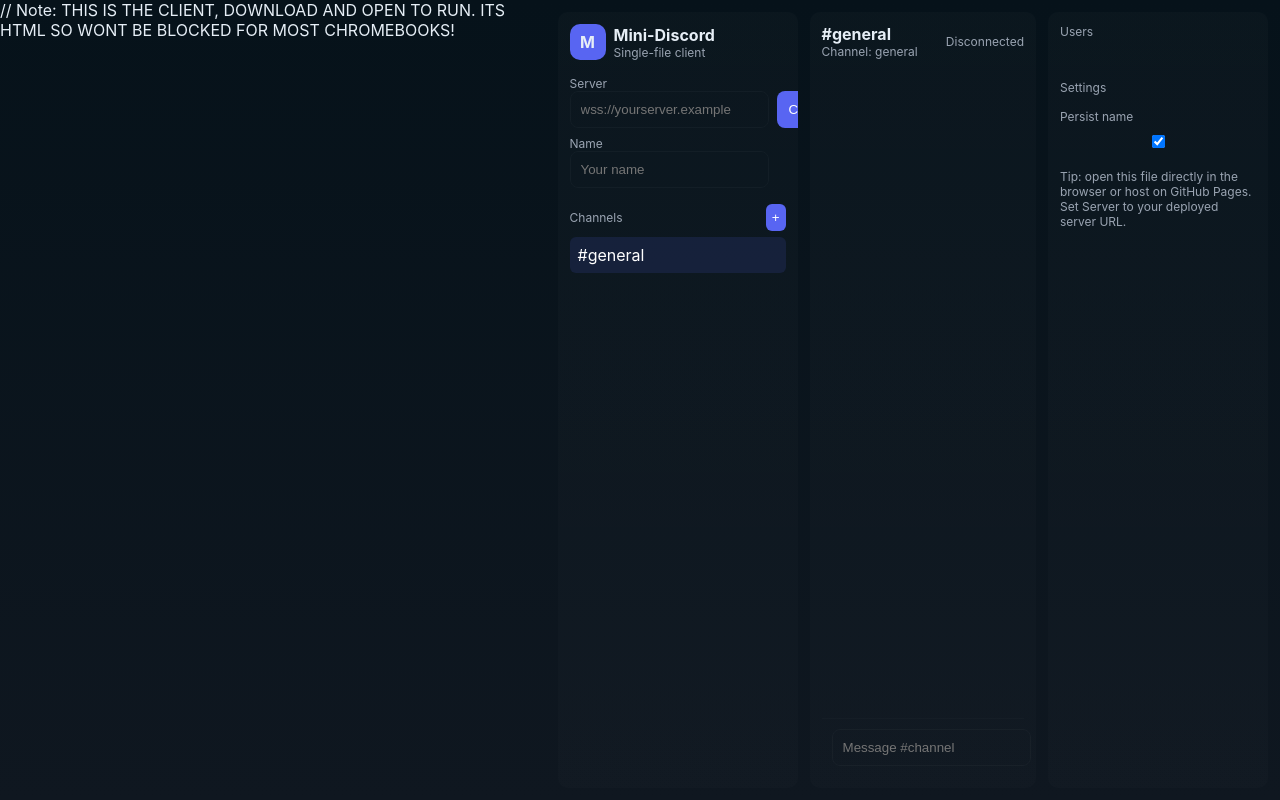
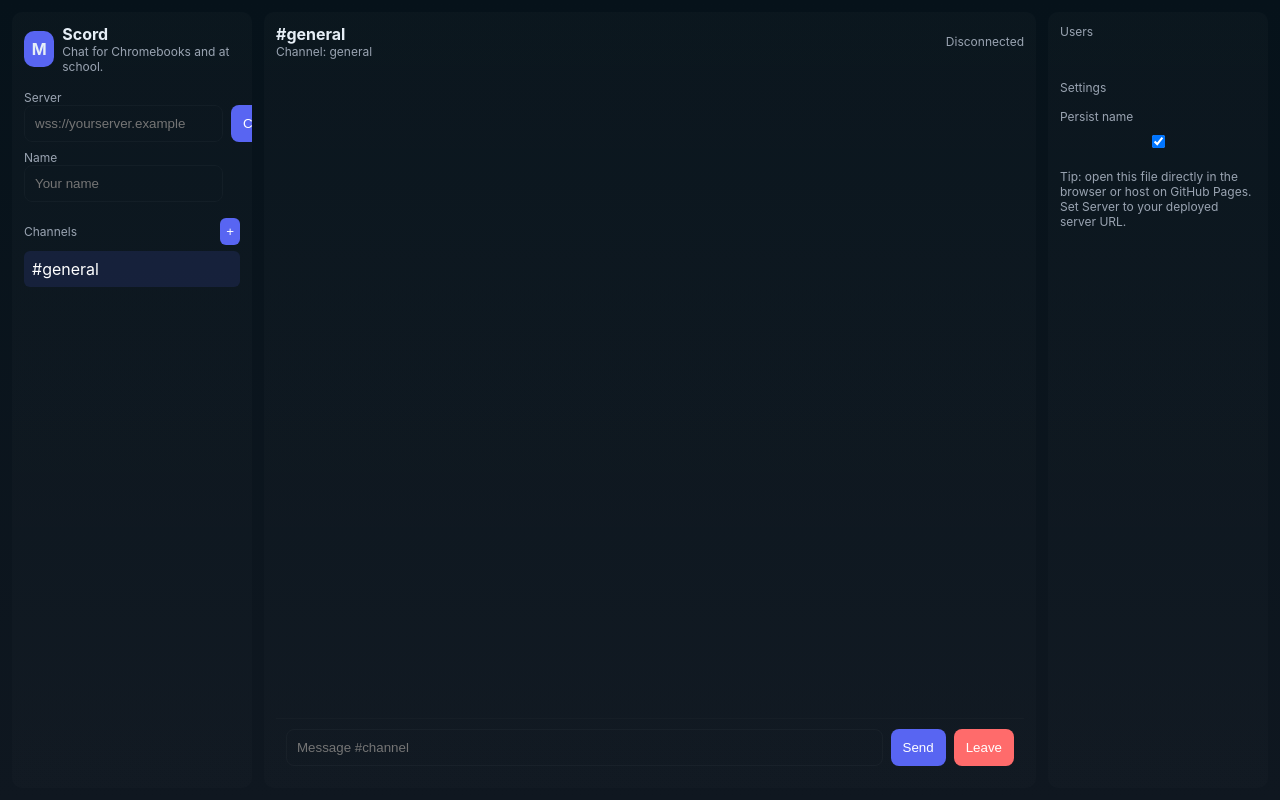
Before and after one commit to Scord-Official/Scord-Official, a website: page client.html in a window 1280 px wide. Drawn offline with Linux system fonts and the light colour scheme.

Commit message:
Rename title and update client description

```diff
--- a/client.html
+++ b/client.html
@@ -1,10 +1,9 @@
 <!doctype html>
 <html lang="en">
-  // Note: THIS IS THE CLIENT, DOWNLOAD AND OPEN TO RUN. ITS HTML SO WONT BE BLOCKED FOR MOST CHROMEBOOKS!
 <head>
 <meta charset="utf-8"/>
 <meta name="viewport" content="width=device-width,initial-scale=1"/>
-<title>Scord</title>
+<title>Scord Client</title>
 <style>
   :root{--bg:#0f1720;--panel:#0b1220;--muted:#9aa4b2;--accent:#5865F2;--danger:#ff6b6b}
   html,body{height:100%;margin:0;font-family:Inter,system-ui,Segoe UI,Roboto,"Helvetica Neue",Arial;}
@@ -41,8 +40,8 @@
     <div class="server-head">
       <div class="server-dot">M</div>
       <div>
-        <div style="font-weight:700">Mini-Discord</div>
-        <div class="small">Single-file client</div>
+        <div style="font-weight:700">Scord</div>
+        <div class="small">Chat for Chromebooks and at school.</div>
       </div>
     </div>
 
```
